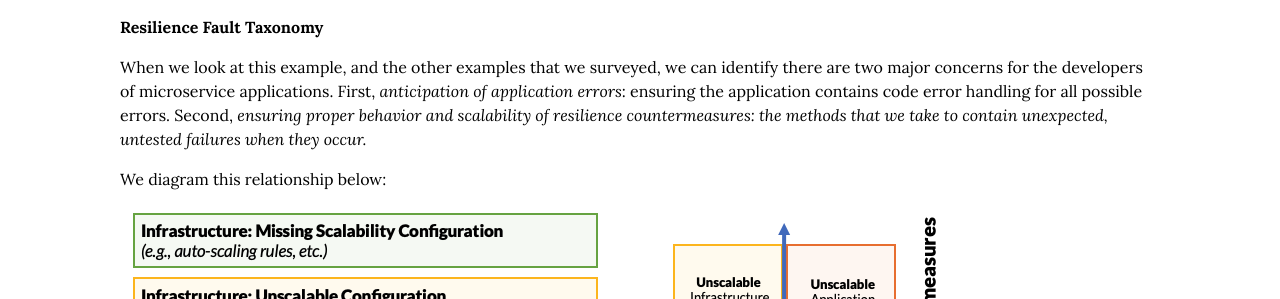
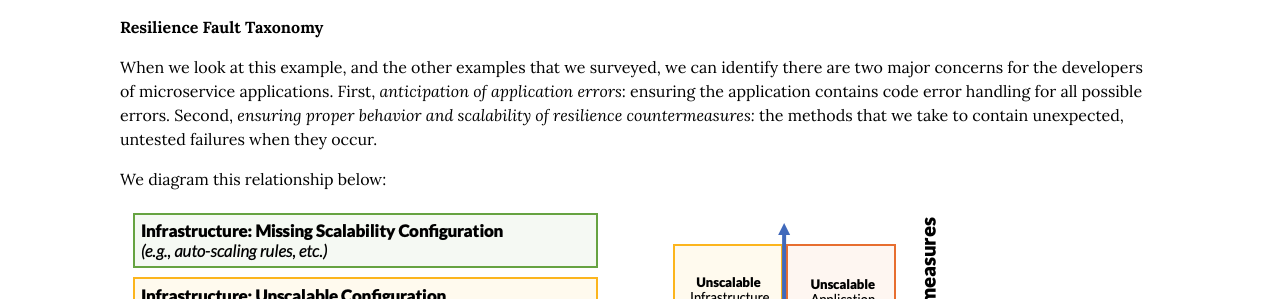
Before and after one commit to cmeiklejohn/cmeiklejohn.github.io, a Jekyll site: the page built from _posts/2022-03-19-understanding-faults.markdown, in a window 1280 px wide and 900 px high, scrolled down 3670 px. Shown: the part 155-454 px from the top of the window. Built offline with Jekyll 4.4.1, drawn with Linux system fonts in a browser that asks for light colours; some web fonts are replaced.

Commit message:
prototype

```diff
--- a/_posts/2022-03-19-understanding-faults.markdown
+++ b/_posts/2022-03-19-understanding-faults.markdown
@@ -98,7 +98,7 @@ In this example — a real outage reported by Audible, the asset metadata is una
 
 ### Resilience Fault Taxonomy
 
-When we look at this example, and the other examples that we surveyed, we can identify there are two major concerns for the developers of microservice applications.  First, *anticipation of application errors*: ensuring the application contains code error handling for all possible errors.  Second, *ensuring proper behavior and scalability of resilience countermeasures: the methods that we take to contain unexpected, untested failures when they occur.*
+When we look at this example, and the other examples that we surveyed, we can identify there are two major concerns for the developers of microservice applications.  First, *anticipation of application errors*: ensuring the application contains code error handling for all possible errors.  Second, *ensuring proper behavior and scalability of resilience countermeasures:* the methods that we take to contain unexpected, untested failures when they occur.
 
 We diagram this relationship below:
 
```
